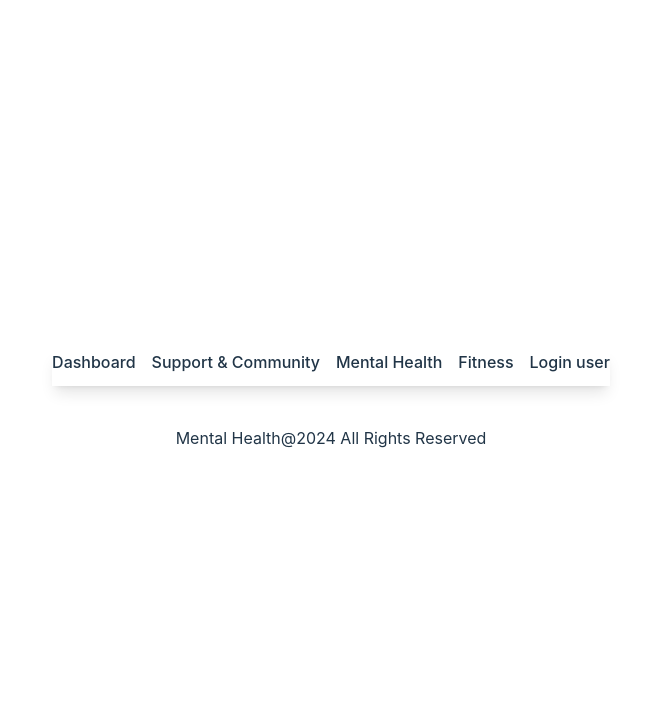
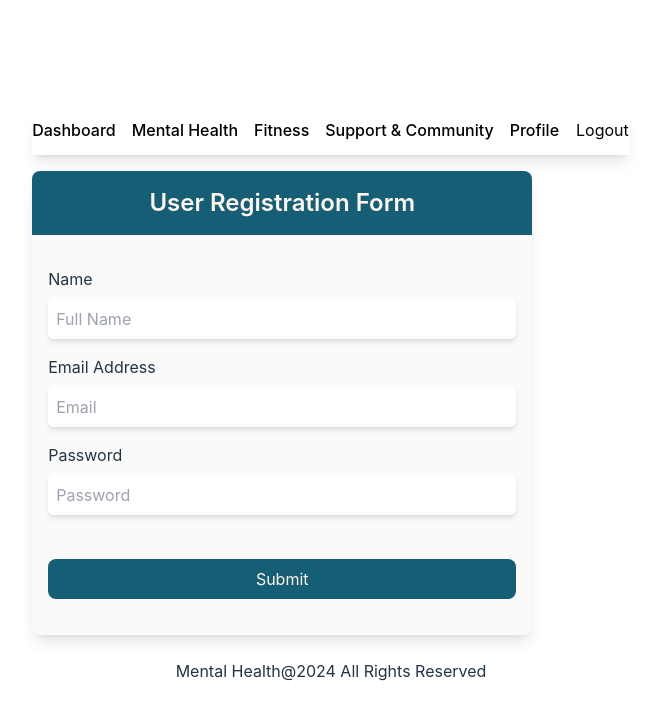
Before and after one commit to SageWaweru/Health-App, a React (Vite) app: page /auth in a window 1280 px wide. Shown: the top 720 px of the page, without its empty margins (309-969 px from the left). Built offline with nearby package versions, Linux system fonts and the light colour scheme; no server answers; sample sign-in values are in the browser's storage.

Commit message:
changes 3

```diff
--- a/src/App.jsx
+++ b/src/App.jsx
@@ -1,4 +1,8 @@
 import Auth from './Pages/Auth'
+import { useState, useEffect } from 'react';
+import { onAuthStateChanged } from 'firebase/auth';
+import { auth } from './firebase-config.js';
+import Home from './Pages/Home.jsx';
 import { BrowserRouter as Router, Routes, Route, Link } from 'react-router-dom';
 import './App.css'
 import MentalHealth from './Pages/MentalHealth';
@@ -8,37 +12,152 @@ import { GoalsProvider } from './Context/GoalsProvider';
 import Reminder from './Components/Reminder';
 import SupportCommunity from './Pages/SupportCommunity';
 import Fitness from './Pages/Fitness.jsx'
+import ProtectedRoute from './Components/ProtectedRoute.jsx';
+import Profile from './Pages/Profile.jsx';
 
 function App() {
+  const [isAuthenticated, setIsAuthenticated] = useState(false);
+
+  useEffect(() => {
+    const unsubscribe = onAuthStateChanged(auth, (currentUser) => {
+      if (currentUser) {
+        setIsAuthenticated(true);
+      } else {
+        setIsAuthenticated(false);
+      }
+    });
+    return () => unsubscribe(); // Cleanup on component unmount
+  }, []);
+
+  const handleLogin = () => {
+    console.log('user logged in')
+    setIsAuthenticated(true);
+  };
+  console.log('isAuthenticated:', isAuthenticated);
+
+  const handleLogout = () => {
+    setIsAuthenticated(false);
+  };
+    // const handleLogin = () => {
+    //   console.log('User has logged in');
+    // };
+
+    // return <Auth onLogin={handleLogin} />;
+
   return (
-
     <div className='flex flex-wrap flex-col'>
     <GoalsProvider>
-        <Reminder/>
+      <Reminder />
       <Router>
-          <nav className=' space-x-4 shadow-lg pb-3 mb-4'>
-          <Link to="/">Dashboard</Link>
-            <Link to="/Community">Support & Community</Link>
+        <nav className='space-x-4 shadow-lg pb-3 mb-4 text-black'>
+        {!isAuthenticated ? (
+            <>
+          <Link to="/">Home</Link>
+          <Link to="/auth">Login</Link>
+          </>
+        ):(
+           <>
+              <Link to="/dashboard">Dashboard</Link>
+
               <Link to="/MentalHealth">Mental Health</Link>
               <Link to="/Fitness">Fitness</Link>
-            <Link to="/User">Login user</Link>
+
+              <Link to="/Community">Support & Community</Link>
+              <Link to="/profile">Profile</Link>
+              <button onClick={handleLogout}>Logout</button>
+            </>
+          )}
+        </nav>
+
+        <Routes>
+
+          <Route path="/" element={<Home />} />
+          <Route path="/auth" element={<Auth onLogin={handleLogin} />} />
 
 
-          </nav>
-          <Routes>
-            <Route path="/" element={<Dashboard/>} />
-           <Route path="/goals" element={<Goals />} />
-            <Route path="/Community" element={<SupportCommunity/>}/>
-            <Route path="/MentalHealth" element={<MentalHealth/>} />
-            <Route path="/User" element={<Auth/>} />
-            <Route path="/Fitness" element={<Fitness/>} />
+          <Route
+            path="/dashboard"
+            element={
+              <ProtectedRoute>
 
-            {/* You can add more routes here as needed this was hust an example of how you can route */}
+                <Dashboard />
+
+              </ProtectedRoute>
+            }
+          />
+          <Route
+            path="/Community"
+            element={
+              <ProtectedRoute>
+
+                <SupportCommunity />
+
+              </ProtectedRoute>
+            }
+          />
+          <Route
+            path="/MentalHealth"
+            element={
+              <ProtectedRoute>
+
+                <MentalHealth />
+
+              </ProtectedRoute>
+            }
+          />
+          <Route
+            path="/Fitness"
+            element={
+              <ProtectedRoute>
+
+                <Fitness />
+
+              </ProtectedRoute>
+            }
+          />
+          <Route
+            path="/Profile"
+            element={
+              <ProtectedRoute>
+
+                <Profile />
+
+              </ProtectedRoute>
+            }
+          />
+
         </Routes>
       </Router>
     </GoalsProvider>
   </div>
-  )
+
+    //  <div className='flex flex-wrap flex-col'>
+    //    <GoalsProvider>
+    //     <Reminder/>
+    //      <Router>
+    //       <nav className=' space-x-4 shadow-lg pb-3 mb-4'>
+    //       <Link to="/">Dashboard</Link>
+    //         <Link to="/Community">Support & Community</Link>
+    //         <Link to="/MentalHealth">Mental Health</Link>
+    //         <Link to="/Fitness">Fitness</Link>
+    //         <Link to="/User">Login user</Link>
+
+
+    //       </nav>
+    //       <Routes>
+    //         <Route path="/" element={<Dashboard/>} />
+    //        <Route path="/goals" element={<Goals />} />
+    //         <Route path="/Community" element={<SupportCommunity/>}/>
+    //         <Route path="/MentalHealth" element={<MentalHealth/>} />
+    //         <Route path="/User" element={<Auth onLogin={handleLogin}/>} />
+    //         <Route path="/Fitness" element={<Fitness/>} />
+
+    //         {/* You can add more routes here as needed this was hust an example of how you can route */}
+    //       </Routes>
+    //          </Router>
+    //    </GoalsProvider>
+    //  </div>
+  );
 
 }
 
--- a/src/Components/GoalForm.jsx
+++ b/src/Components/GoalForm.jsx
@@ -1,4 +1,4 @@
-import { useContext, useState } from "react";
+ import { useContext, useState } from "react";
 import GoalsContext from "../Context/GoalsContext";
 
 function GoalForm() {
--- /dev/null
+++ b/src/Components/ProtectedRoute.jsx
@@ -0,0 +1,14 @@
+import PropTypes from 'prop-types';
+import { Navigate } from 'react-router-dom';
+import { auth } from '../firebase-config'; // Ensure you import your Firebase auth setup
+
+function ProtectedRoute({ children }) {
+  const user = auth.currentUser;
+
+  return user ? children : <Navigate to="/" />;
+}
+ProtectedRoute.propTypes = {
+    children: PropTypes.node.isRequired, // Ensures that children are passed and are valid
+  };
+
+export default ProtectedRoute;
--- a/src/Pages/Auth.jsx
+++ b/src/Pages/Auth.jsx
@@ -1,19 +1,50 @@
 import { useState } from "react"
-import { signInWithEmailAndPassword,createUserWithEmailAndPassword,signInWithPopup,GoogleAuthProvider,sendEmailVerification } from "firebase/auth"
-import {auth} from '../firebase'
-function Auth() {
+import PropTypes from "prop-types";
+// import { signInWithEmailAndPassword,createUserWithEmailAndPassword,signInWithPopup,GoogleAuthProvider,sendEmailVerification } from "firebase/auth"
+import {auth} from '../firebase-config'
+import { useNavigate } from "react-router-dom";
+import { createUserWithEmailAndPassword, onAuthStateChanged } from "firebase/auth";
+
+function Auth({onLogin}) {
+  const [name, setName] = useState('');
+  const [email, setEmail] = useState('');
+  const [password, setPassword ] = useState('');
+  const [user, setUser] = useState(null);
+  const navigate = useNavigate();
+
+  const handleSubmit = async (e) => {
+    e.preventDefault();
+    console.log('Form submitted',{email, password})
+    try {
+      const userCredential = await createUserWithEmailAndPassword(auth, email, password);
+      setUser(userCredential.user);
+      onLogin()
+      navigate('/dashboard')
+      alert("User registered:", userCredential.user);
+    } catch (error) {
+      console.error('Error signing up:', error.message);
+      alert("Registered failed:"+ error.message);
+    }
+
+  };
+
+  onAuthStateChanged(auth, (currentUser) => {
+    if (currentUser) {
+      setUser(currentUser);
+    }
+  });
   return (
     <div>
       <div className='content-center'>
-        <form action="" className="flex flex-col shadow-lg w-[500px] rounded-lg bg-stone-50">
+        <form action=""  onClick = {handleSubmit} className="flex flex-col shadow-lg w-[500px] rounded-lg bg-stone-50">
             <h1 className='align-center rounded-t-lg h-16 pt-4 font-semibold text-2xl text-orange-50 bg-cyan-800 w-[500px]'>User Registration Form</h1>
             <div className="flex flex-col p-4 text-left ">
-              <label htmlFor="name" className="mb-2 mt-4">Name</label>
-              <input type="text" placeholder='Full Name' className="h-10 rounded-md p-2 shadow-md"/>
-              <label htmlFor="email" className="mb-2 mt-4">Email Address</label>
-              <input type="email" placeholder='Email' className="h-10 rounded-md p-2 shadow-md"/>
+              <label htmlFor="name"  className="mb-2 mt-4">Name</label>
+              <input type="text"  value={name} onChange= {(e)=>setName (e.target.value)} placeholder='Full Name' className="h-10 rounded-md p-2 shadow-md"/>
+              <label htmlFor="email"  className="mb-2 mt-4">Email Address</label>
+              <input type="email" value={email} onChange= {(e)=>setEmail (e.target.value)} placeholder='Email' className="h-10 rounded-md p-2 shadow-md"/>
               <label htmlFor="password" className="mb-2 mt-4">Password</label>
-              <input type="password" placeholder='Password' className="h-10 rounded-md p-2 shadow-md"/>
+              <input type="password"  value={password} onChange= {(e)=>setPassword (e.target.value)} placeholder='Password' className="h-10 rounded-md p-2 shadow-md"/>
               <br />
               <button className='bg-cyan-800 text-orange-50 hover:bg-cyan-700 hover:shadow-lg p-1 px-5 w-full my-5 h-10'>Submit</button>
             </div>
@@ -25,5 +56,8 @@ function Auth() {
     </div>
   )
 }
+Auth.proptypes-{
+  onLogin: PropTypes.func.isRequired,
+};
 
 export default Auth
--- /dev/null
+++ b/src/Pages/Home.jsx
@@ -0,0 +1,11 @@
+import React from 'react'
+
+function Home() {
+  return (
+    <div>
+
+    </div>
+  )
+}
+
+export default Home
--- /dev/null
+++ b/src/firebase-config.js
@@ -0,0 +1,27 @@
+// Import the functions you need from the SDKs you need
+import { initializeApp } from "firebase/app";
+import { getAnalytics } from "firebase/analytics";
+import { getAuth } from "firebase/auth";
+
+
+// TODO: Add SDKs for Firebase products that you want to use
+// https://firebase.google.com/docs/web/setup#available-libraries
+
+// Your web app's Firebase configuration
+// For Firebase JS SDK v7.20.0 and later, measurementId is optional
+const firebaseConfig = {
+  apiKey: "AIzaSyBvwWGtzmHc-y1sgQ7Eydosy8qRLqVTKq4",
+  authDomain: "health-app-3697a.firebaseapp.com",
+  projectId: "health-app-3697a",
+  storageBucket: "health-app-3697a.firebasestorage.app",
+  messagingSenderId: "176906909946",
+  appId: "1:176906909946:web:cabf574cfe09096a6f7143",
+  measurementId: "G-KY8GQJ02QF"
+};
+
+// Initialize Firebase
+const app = initializeApp(firebaseConfig);
+const analytics = getAnalytics(app);
+const auth =getAuth(app)
+
+export {app, auth};
--- /dev/null
+++ b/src/firebase/auth.js
@@ -0,0 +1,21 @@
+import { signInWithEmailAndPassword, signInWithPopup } from "firebase/auth";
+import { auth } from "./firebase";
+import { createUserWithEmailAndPassword, GoogleAuthProvider, gnInWithEmailAndPassword } from "./firebase/auth"
+
+
+export const doCreateUserWithEmailAndPassword = async (email, password) => {
+    return createUserWithEmailAndPassword (auth, email, password);
+};
+
+export const dosigninwithemailandpassword = (email, password) => {
+    return signInWithEmailAndPassword (auth, email, password)
+};
+export const doSigninWithGoogle = async () => {
+    const provider = new GoogleAuthProvider ();
+    const result =  await signInWithPopup(auth, provider);
+    //result.user
+    return result
+}
+    export const doSignOut = () => {
+     return auth.signOut();
+    }
```
Also changed, not shown: src/Context/authContext/index.jsx (added, +41 -0 lines), src/firebase/firebase.js (added, +27 -0 lines), 1 other file (tests, documents, lock files or other folders). Lines whose indentation alone changed are shown as unchanged.
